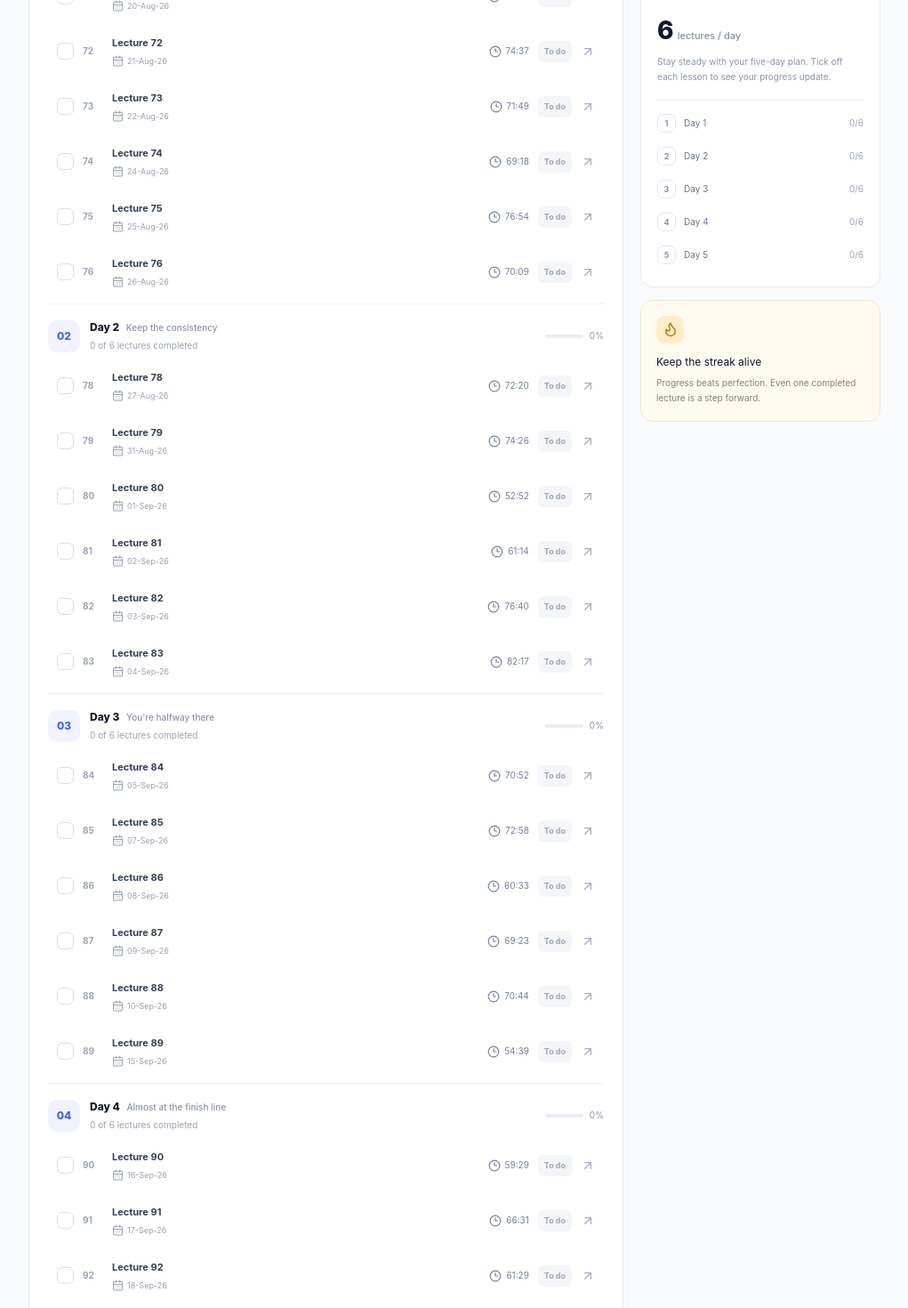
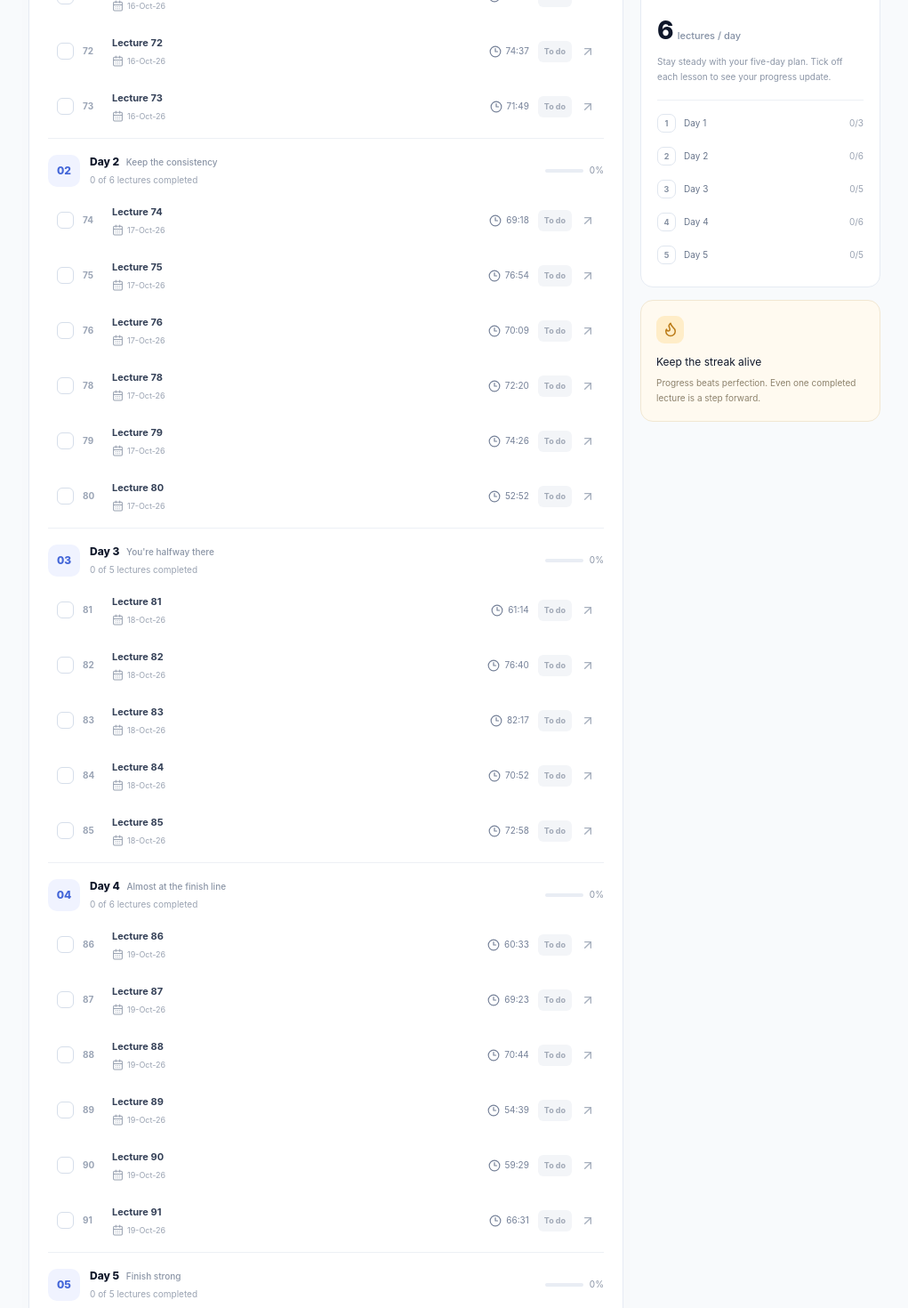
Before and after one commit to Shayanarshi/lecture-tracker, a React (Vite) app: page / in a window 1280 px wide. Shown: the part 920-2390 px from the top of the page at 89% size, without its empty margins (252-1273 px from the left). Built offline with nearby package versions, Linux system fonts and the light colour scheme.

Commit message:
Update October lecture schedule

```diff
--- a/src/main.jsx
+++ b/src/main.jsx
@@ -20,36 +20,41 @@ import {
 import "./styles.css";
 
 const lessons = [
-  { number: 71, date: "20-Aug-26", duration: "55:53", day: 1 },
-  { number: 72, date: "21-Aug-26", duration: "74:37", day: 1 },
-  { number: 73, date: "22-Aug-26", duration: "71:49", day: 1 },
-  { number: 74, date: "24-Aug-26", duration: "69:18", day: 1 },
-  { number: 75, date: "25-Aug-26", duration: "76:54", day: 1 },
-  { number: 76, date: "26-Aug-26", duration: "70:09", day: 1 },
-  { number: 78, date: "27-Aug-26", duration: "72:20", day: 2 },
-  { number: 79, date: "31-Aug-26", duration: "74:26", day: 2 },
-  { number: 80, date: "01-Sep-26", duration: "52:52", day: 2 },
-  { number: 81, date: "02-Sep-26", duration: "61:14", day: 2 },
-  { number: 82, date: "03-Sep-26", duration: "76:40", day: 2 },
-  { number: 83, date: "04-Sep-26", duration: "82:17", day: 2 },
-  { number: 84, date: "05-Sep-26", duration: "70:52", day: 3 },
-  { number: 85, date: "07-Sep-26", duration: "72:58", day: 3 },
-  { number: 86, date: "08-Sep-26", duration: "60:33", day: 3 },
-  { number: 87, date: "09-Sep-26", duration: "69:23", day: 3 },
-  { number: 88, date: "10-Sep-26", duration: "70:44", day: 3 },
-  { number: 89, date: "15-Sep-26", duration: "54:39", day: 3 },
-  { number: 90, date: "16-Sep-26", duration: "59:29", day: 4 },
-  { number: 91, date: "17-Sep-26", duration: "66:31", day: 4 },
-  { number: 92, date: "18-Sep-26", duration: "61:29", day: 4 },
-  { number: 93, date: "21-Sep-26", duration: "70:56", day: 4 },
-  { number: 94, date: "22-Sep-26", duration: "70:43", day: 4 },
-  { number: 95, date: "23-Sep-26", duration: "66:21", day: 4 },
-  { number: 96, date: "24-Sep-26", duration: "61:23", day: 5 },
-  { number: 97, date: "26-Sep-26", duration: "61:30", day: 5 },
-  { number: 98, date: "28-Sep-26", duration: "73:50", day: 5 },
-  { number: 99, date: "29-Sep-26", duration: "61:22", day: 5 },
-  { number: 100, date: "01-Oct-26", duration: "58:10", day: 5 },
-  { number: 101, date: "02-Oct-26", duration: "73:24", day: 5 },
+  { number: 71, date: "16-Oct-26", duration: "55:53", day: 1 },
+  { number: 72, date: "16-Oct-26", duration: "74:37", day: 1 },
+  { number: 73, date: "16-Oct-26", duration: "71:49", day: 1 },
+
+  { number: 74, date: "17-Oct-26", duration: "69:18", day: 2 },
+  { number: 75, date: "17-Oct-26", duration: "76:54", day: 2 },
+  { number: 76, date: "17-Oct-26", duration: "70:09", day: 2 },
+  { number: 78, date: "17-Oct-26", duration: "72:20", day: 2 },
+  { number: 79, date: "17-Oct-26", duration: "74:26", day: 2 },
+  { number: 80, date: "17-Oct-26", duration: "52:52", day: 2 },
+
+  { number: 81, date: "18-Oct-26", duration: "61:14", day: 3 },
+  { number: 82, date: "18-Oct-26", duration: "76:40", day: 3 },
+  { number: 83, date: "18-Oct-26", duration: "82:17", day: 3 },
+  { number: 84, date: "18-Oct-26", duration: "70:52", day: 3 },
+  { number: 85, date: "18-Oct-26", duration: "72:58", day: 3 },
+
+  { number: 86, date: "19-Oct-26", duration: "60:33", day: 4 },
+  { number: 87, date: "19-Oct-26", duration: "69:23", day: 4 },
+  { number: 88, date: "19-Oct-26", duration: "70:44", day: 4 },
+  { number: 89, date: "19-Oct-26", duration: "54:39", day: 4 },
+  { number: 90, date: "19-Oct-26", duration: "59:29", day: 4 },
+  { number: 91, date: "19-Oct-26", duration: "66:31", day: 4 },
+
+  { number: 92, date: "20-Oct-26", duration: "61:29", day: 5 },
+  { number: 93, date: "20-Oct-26", duration: "70:56", day: 5 },
+  { number: 94, date: "20-Oct-26", duration: "70:43", day: 5 },
+  { number: 95, date: "20-Oct-26", duration: "66:21", day: 5 },
+  { number: 96, date: "20-Oct-26", duration: "61:23", day: 5 },
+
+  { number: 97, date: "21-Oct-26", duration: "61:30", day: 6 },
+  { number: 98, date: "21-Oct-26", duration: "73:50", day: 6 },
+  { number: 99, date: "21-Oct-26", duration: "61:22", day: 6 },
+  { number: 100, date: "21-Oct-26", duration: "58:10", day: 6 },
+  { number: 101, date: "21-Oct-26", duration: "73:24", day: 6 },
 ];
 
 const STORAGE_KEY = "sbwms-lecture-progress-v1";
```
